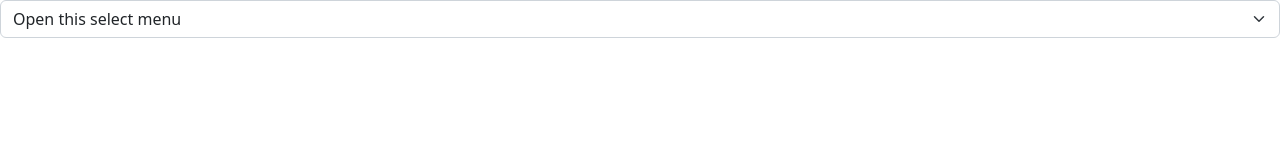
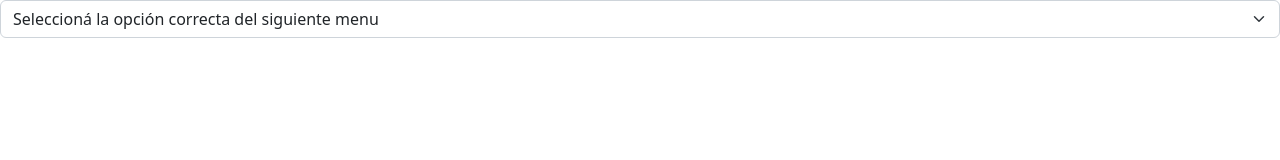
Before and after one commit to fab990911/fab990911.github.io, a plain HTML site: page index.html in a window 1280 px wide. Drawn offline with nearby package versions, Linux system fonts and the light colour scheme.

Commit message:
Agregando cambios...

```diff
--- a/index.html
+++ b/index.html
@@ -10,10 +10,11 @@
 </head>
 <body>
     <select class="form-select" aria-label="Default select example">
-        <option selected>Open this select menu</option>
-        <option value="1">One</option>
-        <option value="2">Two</option>
-        <option value="3">Three</option>
+        <option selected> Seleccioná la opción correcta del siguiente menu</option>
+        <option value="1">Boca</option>
+        <option value="2">RiBer</option>
+        <option value="3">Otro euipo</option>
+        <option value="3">No me gusta el fútbol</option>
       </select>
 </body>
 </html>
```
